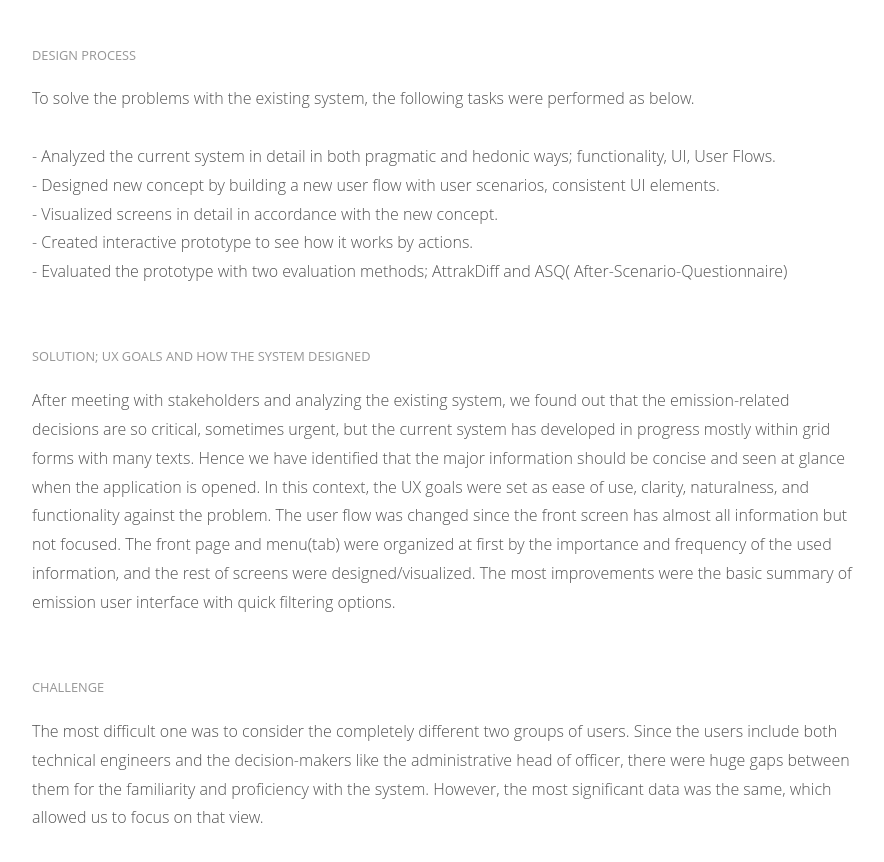
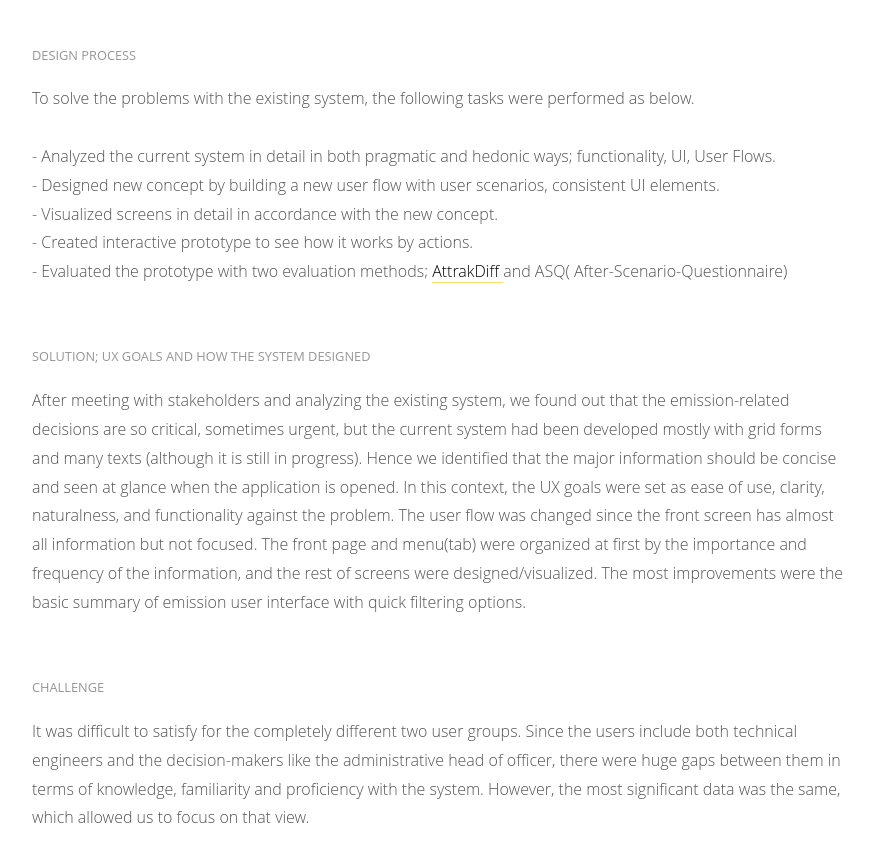
Before and after one commit to ljeun/portfolio_back, a Jekyll site: the page built from _posts/2018-03-01-emission-detector.markdown, in a window 1280 px wide and 1400 px high, scrolled down 1397 px, cut to the strip 0-868 px from the top of the window. Shown: the top 862 px of the strip, without its empty margins (198-1082 px from the left). Built offline with Jekyll 4.4.1, drawn with Linux system fonts in a browser that asks for light colours.

Commit message:
update texts

```diff
--- a/_posts/2018-03-01-emission-detector.markdown
+++ b/_posts/2018-03-01-emission-detector.markdown
@@ -10,11 +10,11 @@ overview: Industrial project work with an emission company, Aeromon. I was invol
 section_1: Problem
 content_1: Emission monitoring system was to detect, measure unexpected emissions and report the summary to decision-makers. The problem was that novice users (decision makers, client) have difficulties to find out critical information in their current system.
 section_2: Design Process
-content_2: To solve the problems with the existing system, the following tasks were performed as below. <br/><br/> - Analyzed the current system in detail in both pragmatic and hedonic ways; functionality, UI, User Flows. <br/> - Designed new concept by building a new user flow with user scenarios, consistent UI elements.<br/> - Visualized screens in detail in accordance with the new concept.<br/> - Created interactive prototype to see how it works by actions.<br/> - Evaluated the prototype with two evaluation methods; AttrakDiff and ASQ( After-Scenario-Questionnaire)
+content_2: To solve the problems with the existing system, the following tasks were performed as below. <br/><br/> - Analyzed the current system in detail in both pragmatic and hedonic ways; functionality, UI, User Flows. <br/> - Designed new concept by building a new user flow with user scenarios, consistent UI elements.<br/> - Visualized screens in detail in accordance with the new concept.<br/> - Created interactive prototype to see how it works by actions.<br/> - Evaluated the prototype with two evaluation methods; <a href="http://attrakdiff.de/index-en.html" class="link">AttrakDiff </a> and ASQ( After-Scenario-Questionnaire)
 section_3: Solution; UX Goals and how the system designed
-content_3:  After meeting with stakeholders and analyzing the existing system, we found out that the emission-related decisions are so critical, sometimes urgent, but the current system has developed in progress mostly within grid forms with many texts. Hence we have identified that the major information should be concise and seen at glance when the application is opened. In this context, the UX goals were set as ease of use, clarity, naturalness, and functionality against the problem. The user flow was changed since the front screen has almost all information but not focused. The front page and menu(tab) were organized at first by the importance and frequency of the used information, and the rest of screens were designed/visualized. The most improvements were the basic summary of emission user interface with quick filtering options.
+content_3:  After meeting with stakeholders and analyzing the existing system, we found out that the emission-related decisions are so critical, sometimes urgent, but the current system had been developed mostly with grid forms and many texts (although it is still in progress). Hence we identified that the major information should be concise and seen at glance when the application is opened. In this context, the UX goals were set as ease of use, clarity, naturalness, and functionality against the problem. The user flow was changed since the front screen has almost all information but not focused. The front page and menu(tab) were organized at first by the importance and frequency of the information, and the rest of screens were designed/visualized. The most improvements were the basic summary of emission user interface with quick filtering options.
 section_4: Challenge
-content_4: The most difficult one was to consider the completely different two groups of users. Since the users include both technical engineers and the decision-makers like the administrative head of officer, there were huge gaps between them for the familiarity and proficiency with the system. However, the most significant data was the same, which allowed us to focus on that view.
+content_4: It was difficult to satisfy for the completely different two user groups. Since the users include both technical engineers and the decision-makers like the administrative head of officer, there were huge gaps between them in terms of knowledge, familiarity and proficiency with the system. However, the most significant data was the same, which allowed us to focus on that view.
 image_main: /img/works/emissions/main.png
 #image_main_style: 'box-shadow: 0 2px 4px 0 rgba(0, 0, 0, 0.2), 0 4px 10px 0 rgba(0, 0, 0, 0.1);'
 image_sketches: /img/works/emissions/sketches.png
```
